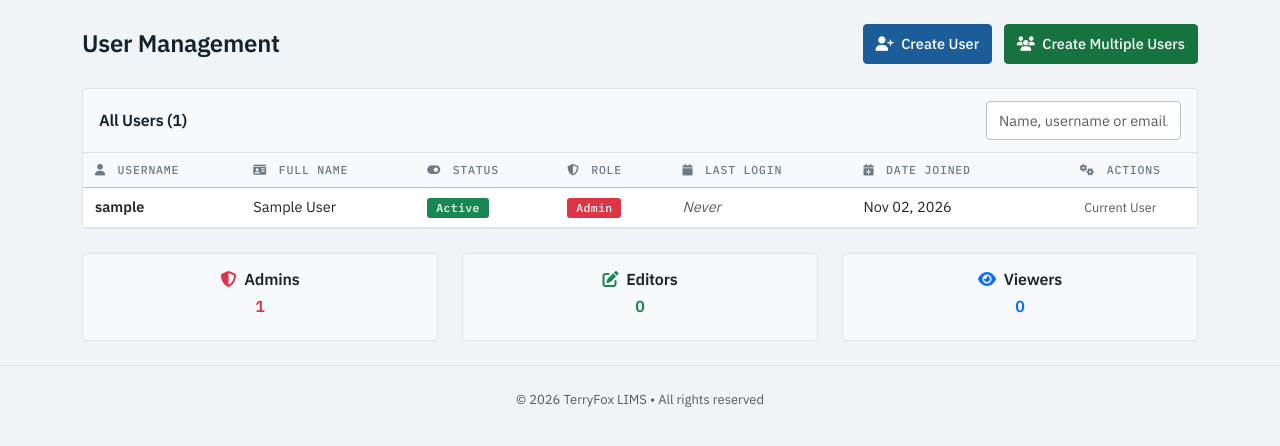
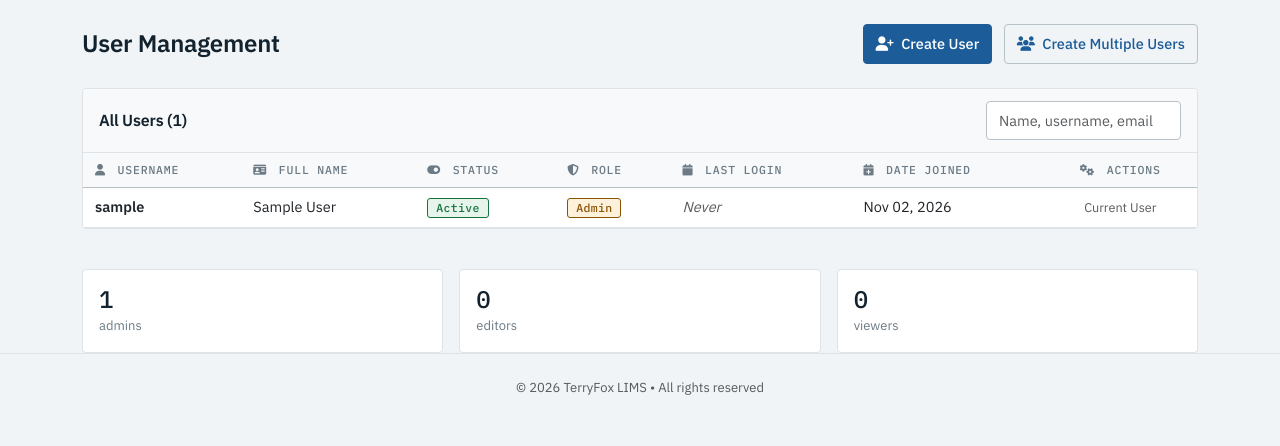
Before and after one commit to acri-nb/terryfox-lims, a Django app: page /users/ in a window 1280 px wide. Shown: the part 52-498 px from the top of the page. Run offline with Django 3.2, Linux system fonts and the light colour scheme; the visitor is signed in with stand-in values (Sample User, id 1); data comes from the database, SQL or seed files in the repository; parts of the project's set-up code (start-up, migrations or seed data) failed here and were passed over; some libraries are stand-ins or nearby versions.

Commit message:
style: la page des comptes rejoint le reste de l'interface
Elle etait restee aux couleurs vives de Bootstrap : un bouton vert pomme a cote
d'un bleu electrique, des pastilles rouge, verte et bleue pour les trois roles,
et trois cartes grises portant des chiffres colores.

Deux actions cote a cote ne peuvent pas etre principales toutes les deux :
« Create User » reste plein, « Create Multiple Users » passe en contour, comme
« Project leads » et « New project » sur l'accueil.

Les pastilles de role perdent leur code couleur. Le libelle porte deja
l'information -- Admin, Editor, Viewer se lisent sans teinte -- et trois
couleurs encodaient une hierarchie que personne n'a besoin de scanner, au prix
d'un mur de pastilles. Seul le compte a privileges reste teinte : c'est la
seule valeur qui merite d'etre reperee d'un coup d'oeil.

Actif et inactif suivent la meme logique : l'etat normal se signale sobrement,
l'exception se voit, et aucun des deux ne crie a l'erreur -- un compte
desactive n'est pas une panne.

Les trois cartes du bas deviennent les memes tuiles que l'accueil. Un nombre se
lit tel quel ; il n'a pas besoin d'une carte coloree autour.

197 tests, au vert.

```diff
--- a/core/forms.py
+++ b/core/forms.py
@@ -479,7 +479,7 @@ class UserFilterForm(forms.Form):
         label=_('Search'),
         widget=forms.TextInput(attrs={
             'class': 'form-control',
-            'placeholder': _('Name, username or email...'),
+            'placeholder': _('Name, username, email'),
             'autocomplete': 'off',
         }),
     )
--- a/static/css/lims.css
+++ b/static/css/lims.css
@@ -382,6 +382,30 @@ tr.is-priority > td:first-child { box-shadow: inset 3px 0 0 var(--warn); }
   transition: opacity .12s ease .18s;
 }
 
+/* --------------------------------------------------- roles et activite */
+
+/* Le libelle porte deja le role : « Admin », « Editor », « Viewer » se lisent
+   sans couleur. Une seule des trois valeurs merite d'etre reperee d'un coup
+   d'oeil -- le compte a privileges -- et c'est la seule qui soit teintee. Trois
+   couleurs auraient encode une hierarchie que personne n'a besoin de scanner,
+   au prix d'un mur de pastilles. */
+.badge-role {
+  background: var(--surface-2);
+  color: var(--ink-2);
+  border-color: var(--rule-strong);
+}
+.badge-role-admin {
+  background: var(--warn-bg);
+  color: var(--warn);
+  border-color: var(--warn);
+}
+
+/* Actif est l'etat normal : il se signale sobrement. Inactif est l'exception
+   et doit se voir, sans pour autant crier a l'erreur -- un compte desactive
+   n'est pas une panne. */
+.badge-actif   { background: var(--good-bg); color: var(--good); border-color: var(--good); }
+.badge-inactif { background: var(--surface-2); color: var(--ink-3); border-color: var(--rule-strong); }
+
 /* ------------------------------------------------- repli de la phase 1 */
 
 /* <details> natif plutot qu'un panneau en JavaScript : il s'ouvre sans script,
--- a/templates/core/user_list.html
+++ b/templates/core/user_list.html
@@ -9,7 +9,7 @@
         <a href="{% url 'user_create' %}" class="btn btn-primary me-2">
             <i class="fas fa-user-plus me-1"></i> Create User
         </a>
-        <a href="{% url 'batch_user_create' %}" class="btn btn-success">
+        <a href="{% url 'batch_user_create' %}" class="btn btn-outline-primary">
             <i class="fas fa-users me-1"></i> Create Multiple Users
         </a>
     </div>
@@ -79,13 +79,13 @@
                         </td>
                         <td>
                             {% if user_info.user.is_active %}
-                                <span class="badge bg-success">Active</span>
+                                <span class="badge badge-actif">Active</span>
                             {% else %}
-                                <span class="badge bg-secondary">Inactive</span>
+                                <span class="badge badge-inactif">Inactive</span>
                             {% endif %}
                         </td>
                         <td>
-                            <span class="badge bg-{{ user_info.role_class }}">{{ user_info.role }}</span>
+                            <span class="badge badge-role{% if user_info.role == 'Admin' %} badge-role-admin{% endif %}">{{ user_info.role }}</span>
                         </td>
                         <td class="d-none d-md-table-cell">
                             {% if user_info.user.last_login %}
@@ -144,41 +144,28 @@ laisse : ce sont des chiffres de reference, ils ne doivent pas bouger pendant
 qu'on tape. Ils restent donc affiches meme quand la recherche ne ramene rien.
 {% endcomment %}
 {% if total_comptes %}
-<div class="row mt-4">
-    <div class="col-md-4">
-        <div class="card bg-light">
-            <div class="card-body text-center">
-                <h5 class="card-title">
-                    <i class="fas fa-shield-alt text-danger me-2"></i>Admins
-                </h5>
-                <h3 class="text-danger">
-                    {{ total_admins }}
-                </h3>
-            </div>
+{% comment %}
+Les memes tuiles que l'accueil, et pour la meme raison : un nombre se lit tel
+quel, pas besoin d'une carte coloree autour. Les couleurs vives d'avant
+encodaient une hierarchie entre roles que personne n'a besoin de scanner.
+{% endcomment %}
+<div class="row g-3 mt-1">
+    <div class="col-6 col-lg-4">
+        <div class="metric">
+            <div class="metric-value">{{ total_admins }}</div>
+            <div class="metric-label">admins</div>
         </div>
     </div>
-    <div class="col-md-4">
-        <div class="card bg-light">
-            <div class="card-body text-center">
-                <h5 class="card-title">
-                    <i class="fas fa-edit text-success me-2"></i>Editors
-                </h5>
-                <h3 class="text-success">
-                    {{ total_editors }}
-                </h3>
-            </div>
+    <div class="col-6 col-lg-4">
+        <div class="metric">
+            <div class="metric-value">{{ total_editors }}</div>
+            <div class="metric-label">editors</div>
         </div>
     </div>
-    <div class="col-md-4">
-        <div class="card bg-light">
-            <div class="card-body text-center">
-                <h5 class="card-title">
-                    <i class="fas fa-eye text-primary me-2"></i>Viewers
-                </h5>
-                <h3 class="text-primary">
-                    {{ total_viewers }}
-                </h3>
-            </div>
+    <div class="col-6 col-lg-4">
+        <div class="metric">
+            <div class="metric-value">{{ total_viewers }}</div>
+            <div class="metric-label">viewers</div>
         </div>
     </div>
 </div>
```
